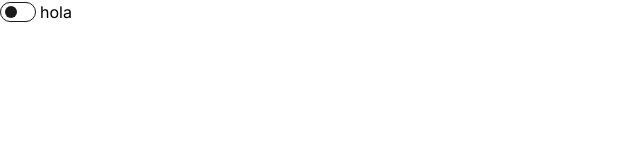
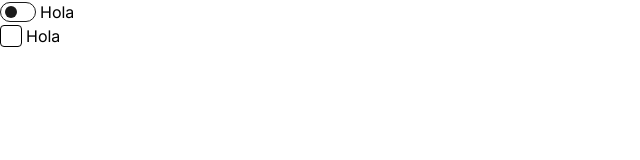
Before and after one commit to andrescasa-dev/toasty-playground, a Next.js app: page / in a window 1280 px wide. Shown: the top 160 px of the page, without its empty margins (0-640 px from the left). Built offline with nearby package versions, Linux system fonts and the light colour scheme.

Commit message:
LabelWrapper component was develop, it centrilized the label + input styles

```diff
--- a/src/app/page.tsx
+++ b/src/app/page.tsx
@@ -1,10 +1,16 @@
+import Checkbox from "@/components/Checkbox";
 import Switch from "@/components/Switch";
-import SwitchLabeled from "@/components/SwitchLabeled";
+import LabelWrapper from "@/components/LabelWrapper";
 
 export default function Home() {
   return (
     <main>
-      <SwitchLabeled>hola</SwitchLabeled>
+      <LabelWrapper text="Hola">
+        <Switch />
+      </LabelWrapper>
+      <LabelWrapper text="Hola">
+        <Checkbox />
+      </LabelWrapper>
     </main>
   );
 }
--- a/src/components/Checkbox.tsx
+++ b/src/components/Checkbox.tsx
@@ -1,20 +1,20 @@
 "use client";
-import { Checkbox } from "@headlessui/react";
+import { Checkbox as CheckboxHeadless } from "@headlessui/react";
 import { Check } from "lucide-react";
 import { useState } from "react";
 
-function Checkboxes() {
+function Checkbox() {
   const [enabled, setEnabled] = useState(false);
 
   return (
-    <Checkbox
+    <CheckboxHeadless
       checked={enabled}
       onChange={setEnabled}
       className="group block w-fit rounded-400 border border-text bg-white data-[checked]:bg-text"
     >
       <Check className="size-5 text-white opacity-0 group-data-[checked]:opacity-100" />
-    </Checkbox>
+    </CheckboxHeadless>
   );
 }
 
-export default Checkboxes;
+export default Checkbox;
--- a/src/components/CheckboxLabeled.tsx
+++ /dev/null
@@ -1,13 +0,0 @@
-import Checkboxes from "./Checkbox";
-import Label from "./Label";
-
-function CheckboxLabeled({ children }: { children: string }) {
-  return (
-    <div className="flex items-center gap-1">
-      <Checkboxes />
-      <Label>{children}</Label>
-    </div>
-  );
-}
-
-export default CheckboxLabeled;
--- a/src/components/Label.tsx
+++ b/src/components/Label.tsx
@@ -1,10 +1,11 @@
-import Text from "./typography/Text";
+import { Label as LabelHeadless } from "@headlessui/react";
+import { textStyles } from "./typography/Text";
 
-function Label({ children, ...delegation }: { children: string }) {
+function Label({ children, ...delegate }: { children: string }) {
   return (
-    <Text as="label" type="body-1" {...delegation}>
+    <LabelHeadless className={textStyles({ type: "body-1" })} {...delegate}>
       {children}
-    </Text>
+    </LabelHeadless>
   );
 }
 
--- /dev/null
+++ b/src/components/LabelWrapper.tsx
@@ -0,0 +1,20 @@
+import { Field } from "@headlessui/react";
+import { ReactElement } from "react";
+import Label from "./Label";
+
+function LabelWrapper({
+  text: labelText,
+  children,
+}: {
+  text: string;
+  children: ReactElement;
+}) {
+  return (
+    <Field className="flex items-center gap-1">
+      {children}
+      <Label>{labelText}</Label>
+    </Field>
+  );
+}
+
+export default LabelWrapper;
--- a/src/components/SwitchLabeled.tsx
+++ /dev/null
@@ -1,13 +0,0 @@
-import Label from "./Label";
-import Switch from "./Switch";
-
-function SwitchLabeled({ children }: { children: string }) {
-  return (
-    <div className="flex items-center gap-1">
-      <Switch />
-      <Label>{children}</Label>
-    </div>
-  );
-}
-
-export default SwitchLabeled;
--- a/src/components/typography/Text.tsx
+++ b/src/components/typography/Text.tsx
@@ -1,6 +1,6 @@
 import { cva, VariantProps } from "class-variance-authority";
 
-const textStyles = cva("text-base", {
+export const textStyles = cva("text-base", {
   variants: {
     type: {
       "heading-sm": "font-semibold capitalize",
```
